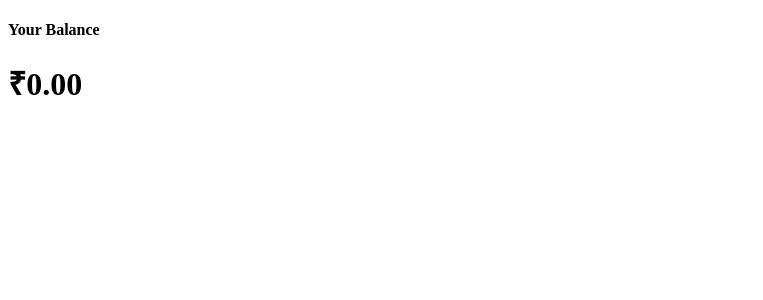
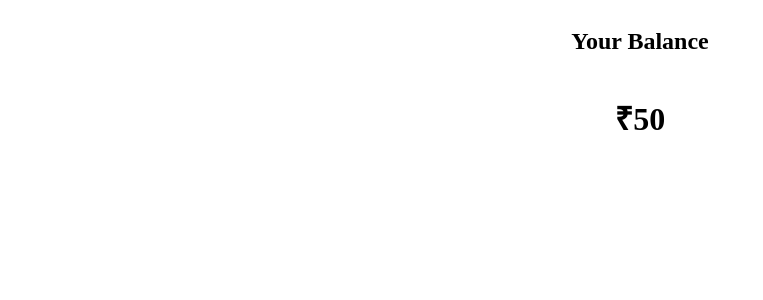
Before and after one commit to AdityaNair07/Expense-Tracker, a React (Create React App) app: page / in a window 1280 px wide. Shown: the top 300 px of the page, without its empty margins (0-763 px from the left). Built offline with nearby package versions, Linux system fonts and the light colour scheme.

Commit message:
total balance

```diff
--- a/src/components/Balance.jsx
+++ b/src/components/Balance.jsx
@@ -1,10 +1,23 @@
 import React from "react";
 
 const Balance = ({ transactions }) => {
+  const amount = transactions.map((data) => Number(data.amount));
+
+  const total = amount.reduce((acc, item) => acc + item, 0);
+
   return (
     <>
-      <h4>Your Balance</h4>
-      <h1 id="balance">₹0.00</h1>
+      <div
+        style={{
+          display: "flex",
+          flexDirection: "column",
+          alignItems: "center",
+          justifyContent: "center",
+        }}
+      >
+        <h2>Your Balance</h2>
+        <h1 id="balance">₹{total}</h1>
+      </div>
     </>
   );
 };
--- a/src/redux/reducer.js
+++ b/src/redux/reducer.js
@@ -1,5 +1,9 @@
 const initialState = {
-  transactions: [],
+  transactions: [
+    { id: 1, text: "hehe", amount: 10 },
+    { id: 2, text: "hehehe", amount: 15 },
+    { id: 3, text: "hehehehe", amount: 25 },
+  ],
 };
 
 const MyReducer = (state = initialState, action) => {
```
